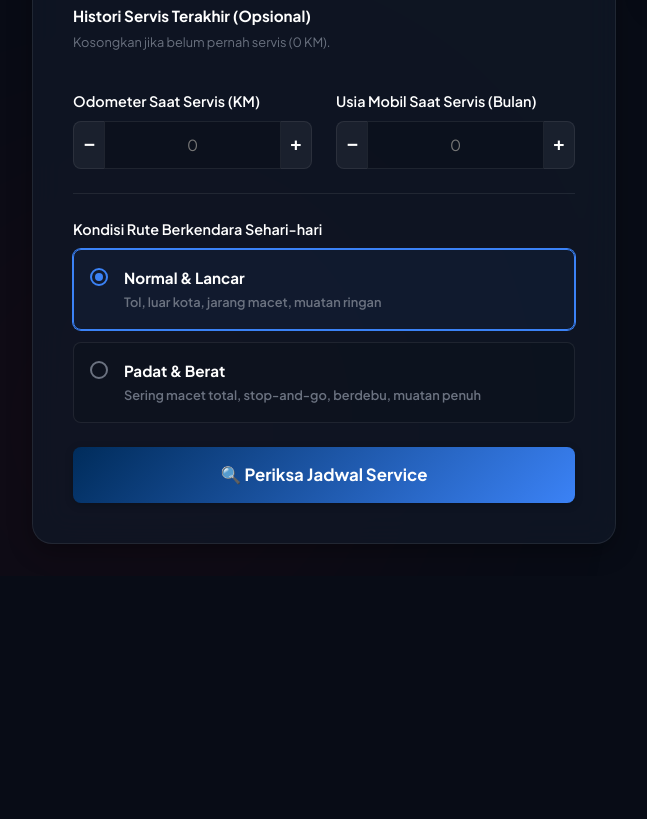
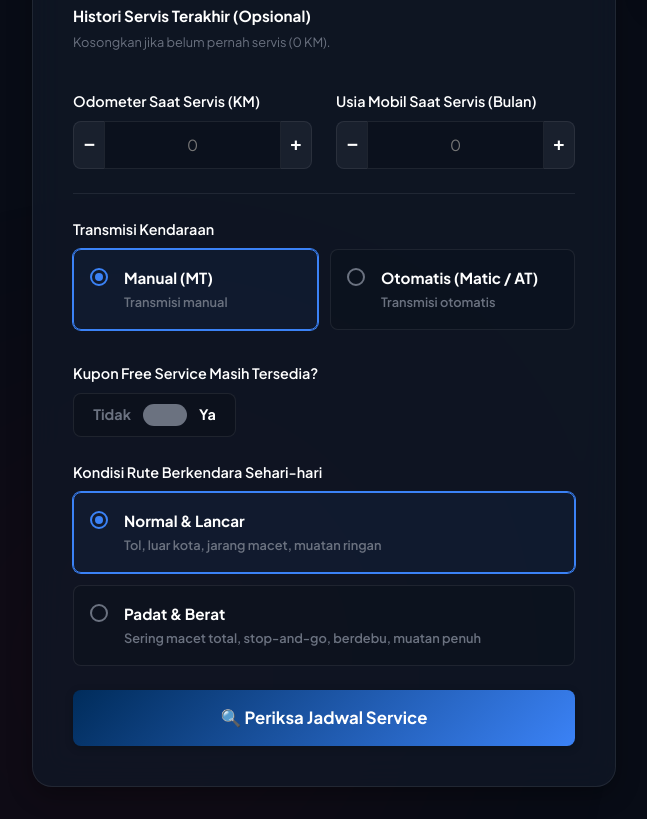
Before and after one commit to servicesbtjakarta-create/Suzuki-Service-Assistant, a website: page public/index.html in a window 1280 px wide. Shown: the part 1220-2039 px from the top of the page, without its empty margins (8-655 px from the left). Before the commit the page ends 1796 px from the top, so only its background shows below. Drawn offline with Linux system fonts and the light colour scheme; no server answers.

Commit message:
Add files via upload

```diff
--- a/public/index.html
+++ b/public/index.html
@@ -133,6 +133,44 @@
                     </div>
 
                     <hr class="divider">
+
+                    <div class="input-group">
+                        <label>Transmisi Kendaraan</label>
+                        <div class="radio-options" style="grid-template-columns: repeat(auto-fit, minmax(180px, 1fr)); margin-bottom: 0.5rem;">
+                            <label class="radio-card">
+                                <input type="radio" name="transmisi" value="Manual" checked>
+                                <div class="radio-content">
+                                    <div class="radio-circle"></div>
+                                    <div class="radio-text">
+                                        <strong>Manual (MT)</strong>
+                                        <span>Transmisi manual</span>
+                                    </div>
+                                </div>
+                            </label>
+                            <label class="radio-card">
+                                <input type="radio" name="transmisi" value="Matic">
+                                <div class="radio-content">
+                                    <div class="radio-circle"></div>
+                                    <div class="radio-text">
+                                        <strong>Otomatis (Matic / AT)</strong>
+                                        <span>Transmisi otomatis</span>
+                                    </div>
+                                </div>
+                            </label>
+                        </div>
+                    </div>
+
+                    <div class="input-group">
+                        <label>Kupon Free Service Masih Tersedia?</label>
+                        <div class="switch-container" style="display: flex; align-items: center; gap: 0.75rem; background: rgba(0, 0, 0, 0.15); border: 1px solid var(--border-color); padding: 0.6rem 1.2rem; border-radius: var(--border-radius-sm); width: max-content;">
+                            <span class="switch-label" id="label-kupon-tidak" style="font-size: 0.9rem; font-weight: 700; color: var(--text-muted); transition: color var(--transition-fast);">Tidak</span>
+                            <label class="switch" style="position: relative; display: inline-block; width: 44px; height: 22px;">
+                                <input type="checkbox" id="kupon_tersedia" checked style="opacity: 0; width: 0; height: 0;">
+                                <span class="slider" style="position: absolute; cursor: pointer; top: 0; left: 0; right: 0; bottom: 0; background-color: var(--text-muted); transition: .3s; border-radius: 34px;"></span>
+                            </label>
+                            <span class="switch-label" id="label-kupon-ya" style="font-size: 0.9rem; font-weight: 700; color: var(--text-title); transition: color var(--transition-fast);">Ya</span>
+                        </div>
+                    </div>
 
                     <div class="input-group">
                         <label>Kondisi Rute Berkendara Sehari-hari</label>
```
